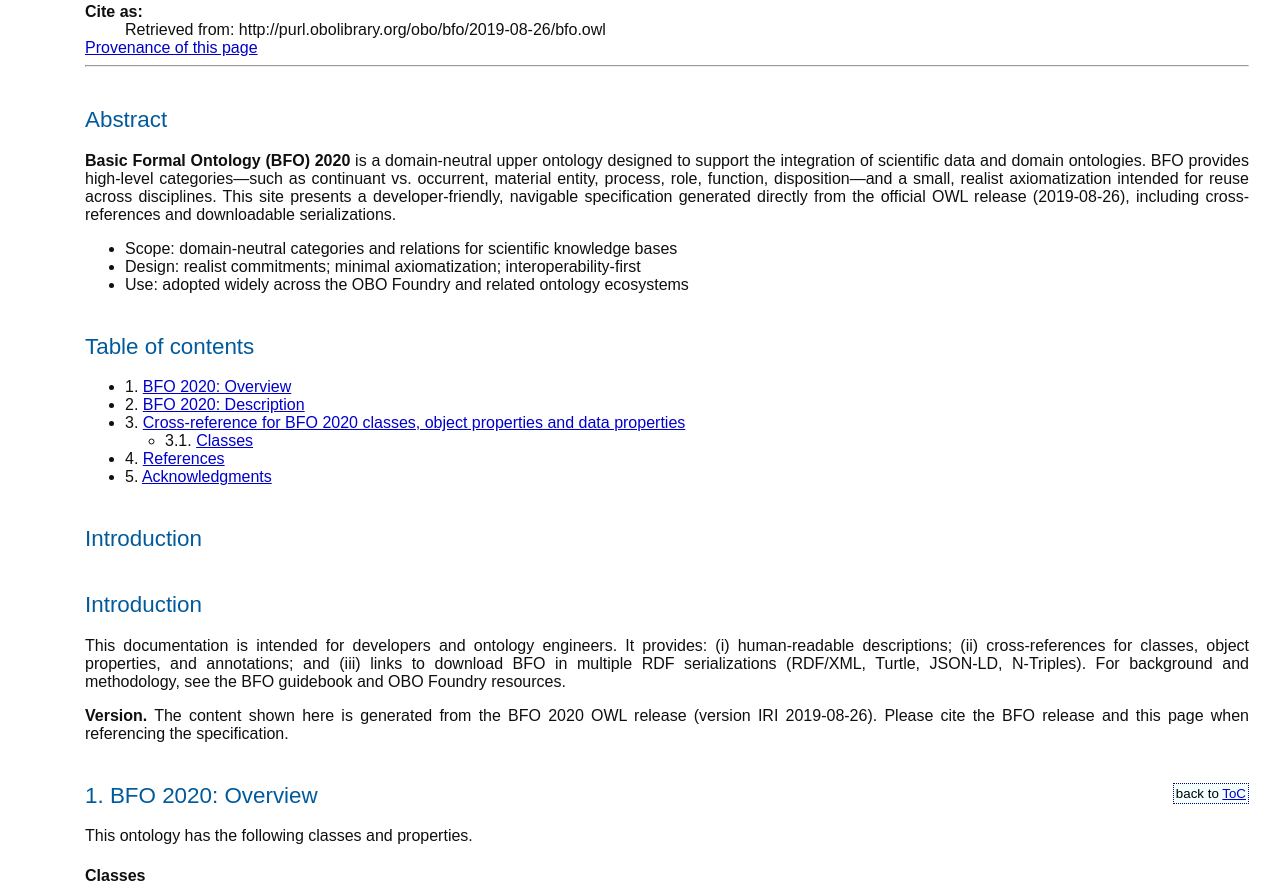
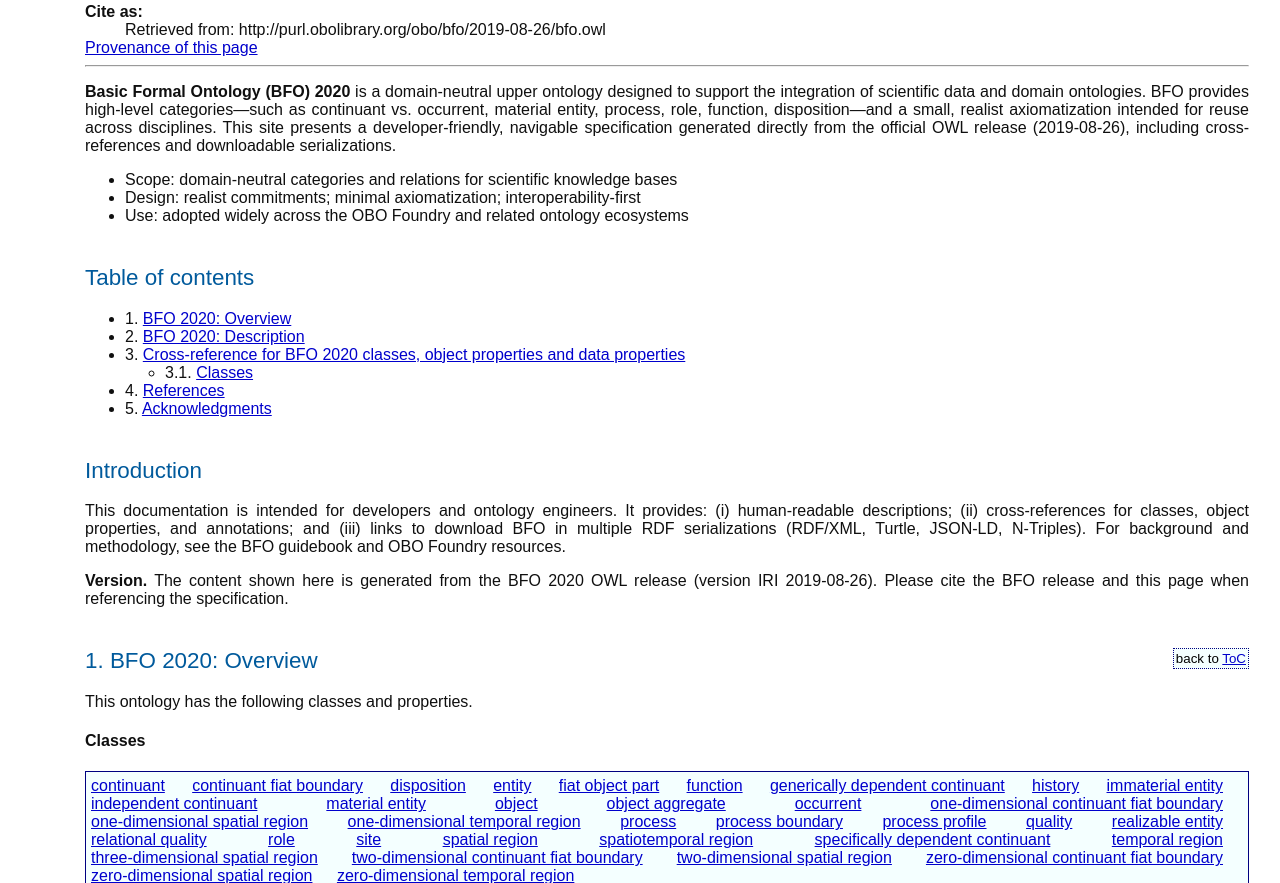
Before and after one commit to tinazunner/bfo-2020-docs, a plain HTML site: page bfo-2020/index-en.html in a window 1280 px wide. Shown: the part 1673-2556 px from the top of the page. Drawn offline with Linux system fonts and the light colour scheme.

Commit message:
Remove duplicate Abstract/Introduction headers

```diff
--- a/bfo-2020/index-en.html
+++ b/bfo-2020/index-en.html
@@ -93,10 +93,8 @@ function loadTOC(){
 <div>
 <span>Ontology Specification Draft</span>
 </div>
-</div>     <h2>Abstract</h2>
-<div id="abstract"></div>
+</div>     <div id="abstract"></div>
 <div id="toc"></div>     <h2>Introduction</h2>
-<h2>Introduction</h2>
 <div id="introduction"></div>
 	  <div id="nstable"></div>
      <div id="overview"></div>
```
Also changed, not shown: 1 other file.
